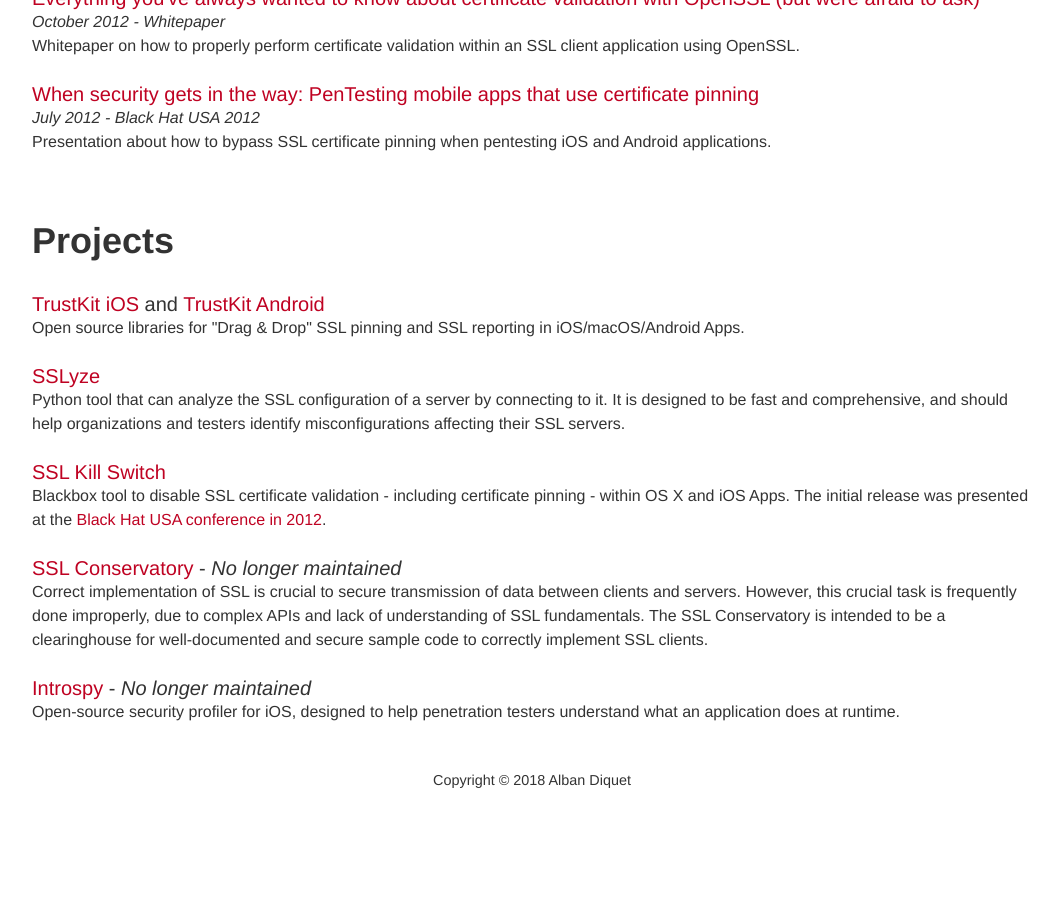
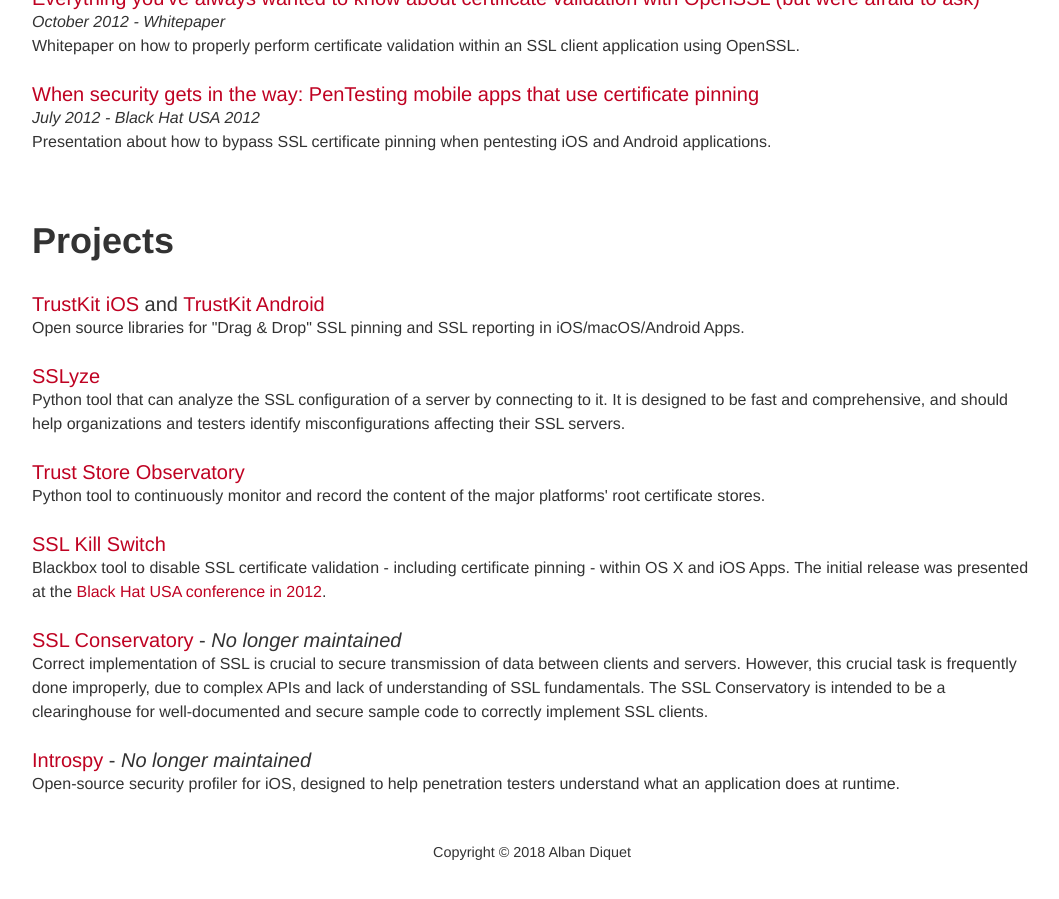
Before and after one commit to nabla-c0d3/nabla-c0d3.github.io, a Jekyll site: the page built from projects/index.html, in a window 1280 px wide and 900 px high, scrolled down 1194 px. Shown: the whole window, without its empty margins (108-1167 px from the left). Built offline with Jekyll 4.4.1, drawn with Linux system fonts in a browser that asks for light colours; nearby versions of some CDN libraries; before the commit the page ends 2022 px from its top, so only the background shows below that.

Commit message:
Add project

```diff
--- a/projects/index.html
+++ b/projects/index.html
@@ -51,6 +51,9 @@
   <h3><a href="https://github.com/nabla-c0d3/sslyze">SSLyze</a></h3>
   <p>Python tool that can analyze the SSL configuration of a server by connecting to it. It is designed to be fast and comprehensive, and should help organizations and testers identify misconfigurations affecting their SSL servers.</p>
 
+  <h3><a href="https://github.com/nabla-c0d3/trust_stores_observatory">Trust Store Observatory</a></h3>
+  <p>Python tool to continuously monitor and record the content of the major platforms' root certificate stores.</p>
+
   <h3><a href="https://github.com/nabla-c0d3/ssl-kill-switch-2">SSL Kill Switch</a></h3>
   <p>Blackbox tool to disable SSL certificate validation - including certificate pinning - within OS X and iOS Apps. The initial release was presented at the <a href="http://www.blackhat.com/usa/bh-us-12-briefings.html#Diquet">Black Hat USA conference in 2012</a>.</p>
 
```
